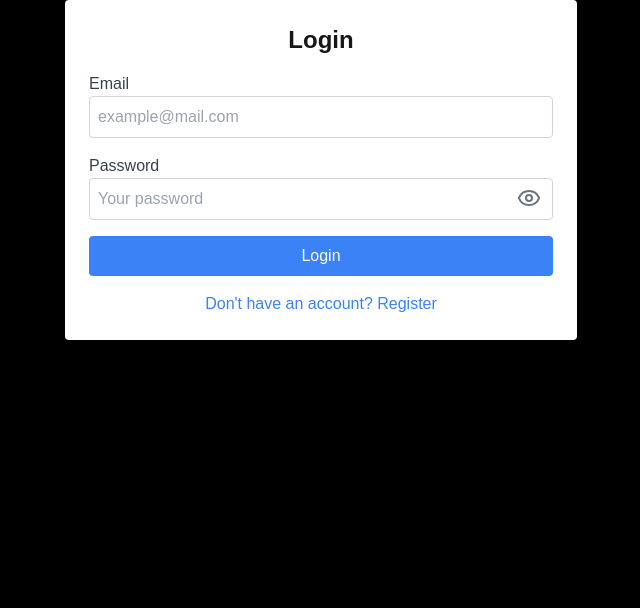
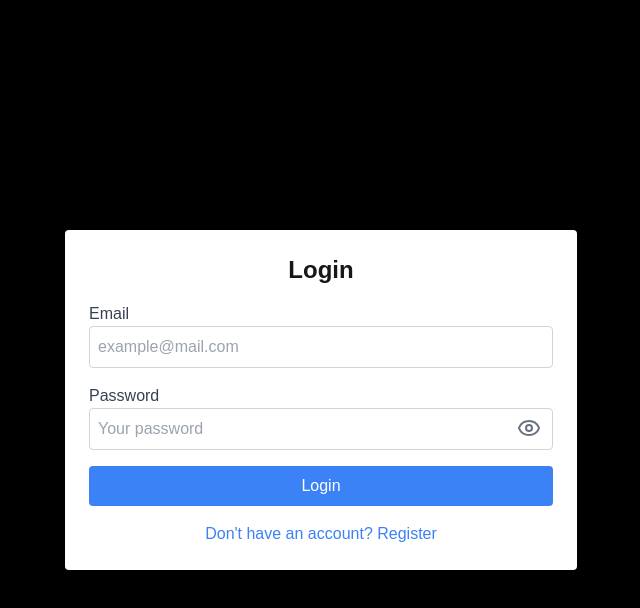
Before and after one commit to etopritika/test-dashboard, a Next.js app: page /login in a window 1280 px wide. Shown: the top 608 px of the page, without its empty margins (319-959 px from the left). Built offline with nearby package versions, Linux system fonts and the light colour scheme.

Commit message:
Updated styles in login page, added min-h-screen

```diff
--- a/src/app/login/page.tsx
+++ b/src/app/login/page.tsx
@@ -4,7 +4,7 @@ import AuthWrapper from "@/components/Auth-Wrapper";
 export default function Login() {
   return (
     <AuthWrapper redirectIfAuthenticated={true}>
-      <section className="h-full flex items-center justify-center">
+      <section className="min-h-screen flex items-center justify-center">
         <h1 className="sr-only">Authorization Page</h1>
         <AuthForm />
       </section>
```
